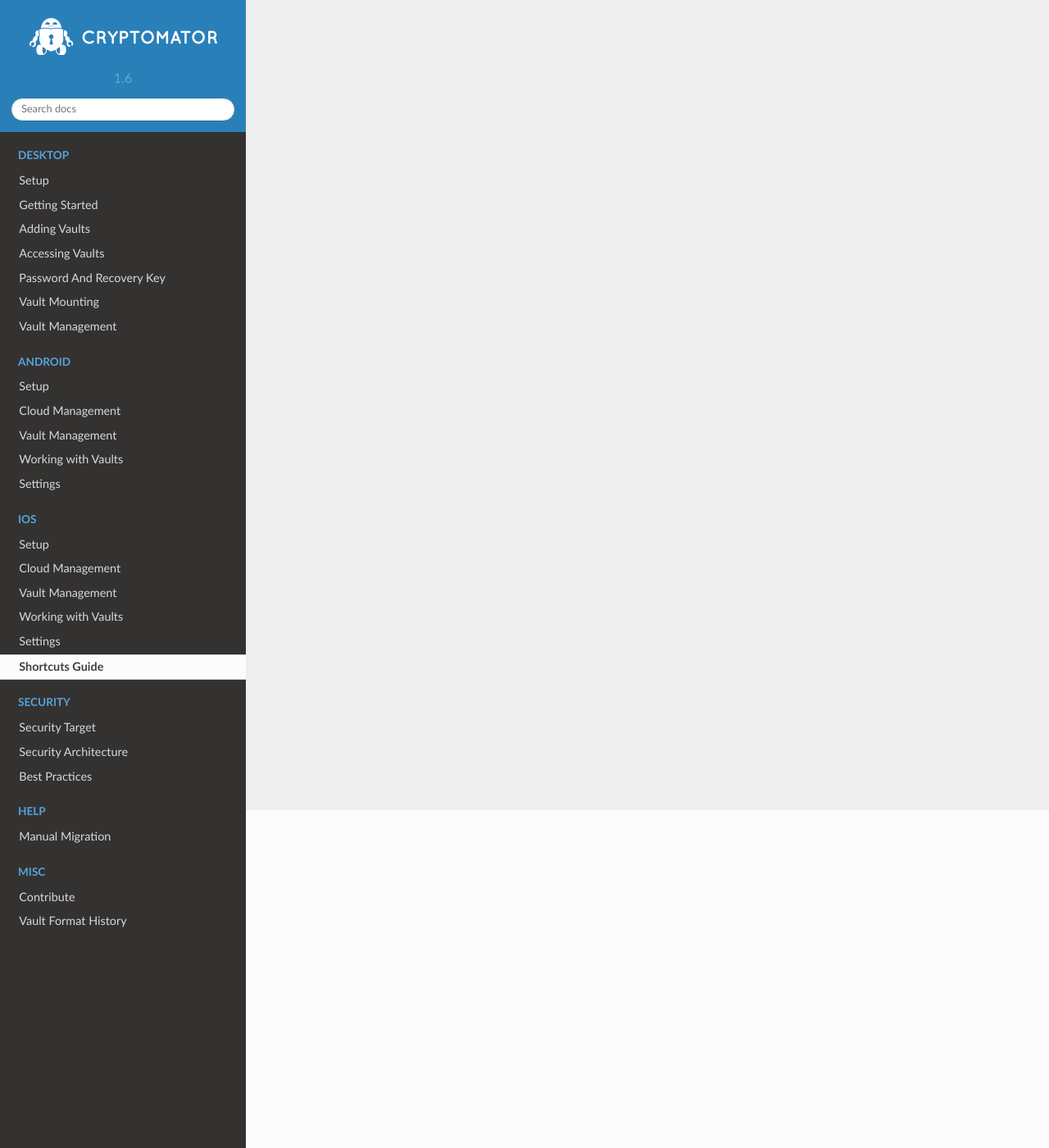
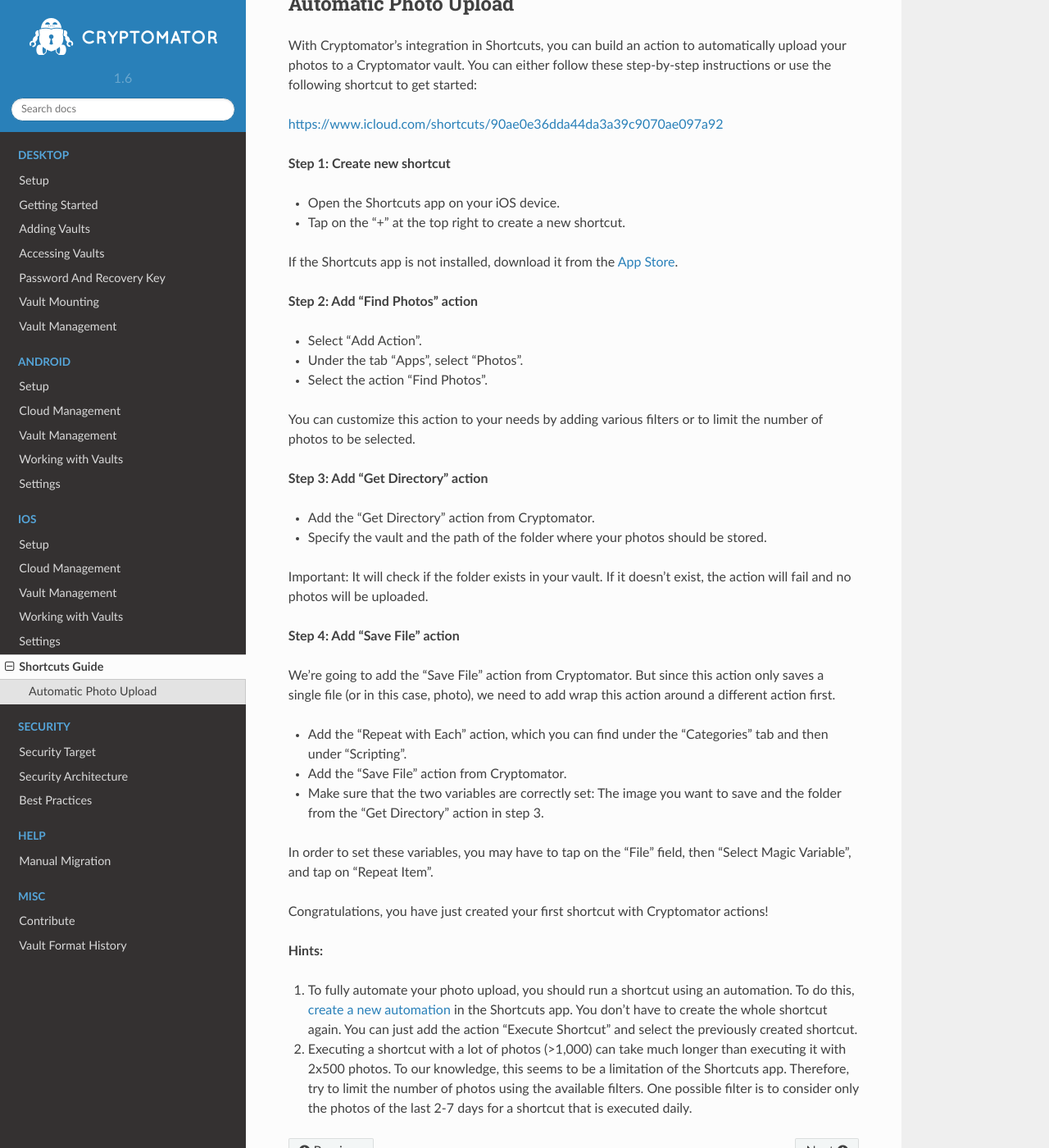
Before and after one commit to cryptomator/docs, a Sphinx documentation site: the page built from source/ios/shortcuts-guide.rst, in a window 1280 px wide and 1400 px high, scrolled down 412 px. Shown: the whole window at 82% size. Built offline with Sphinx 7.4.7 and the Read the Docs theme 2.0.0, drawn with Linux system fonts in a browser that asks for light colours; some of the changed text lies outside the part shown.

Commit message:
added ios shortcuts guide

```diff
--- a/source/ios/access-vault.rst
+++ b/source/ios/access-vault.rst
@@ -2,6 +2,8 @@
 ===================
 
 Cryptomator for iOS is fully integrated into the Files app of iOS. In order to access your encrypted data, you have to use the Files app.
+
+.. _ios/access-vault/enable-cryptomator-in-files-app:
 
 Enable Cryptomator in Files App
 -------------------------------
--- a/source/ios/shortcuts-guide.rst
+++ b/source/ios/shortcuts-guide.rst
@@ -1,4 +1,57 @@
 Shortcuts Guide
 ===============
 
-TODO.
+The Shortcuts integration of Cryptomator allows you to build different automations in the `Shortcuts app <https://support.apple.com/guide/shortcuts/welcome/ios>`_. With that, you can automate recurring tasks quickly and easily.
+
+For a shortcut to run smoothly, the vault must be unlocked during the execution of the shortcut. For automations, you should set the unlock duration to "Indefinite" in the :ref:`settings of your vault <ios/vault-management/unlock-duration>`.
+
+In addition, you should know that some Cryptomator shortcut actions build on each other. For example, the "Save File" action requires a folder inside a vault as an input, which can be obtained using the "Get Directory" action.
+
+.. _ios/shortcuts-guide/automatic-photo-upload:
+
+Automatic Photo Upload
+----------------------
+
+With Cryptomator's integration in Shortcuts, you can build an action to automatically upload your photos to a Cryptomator vault. You can either follow these step-by-step instructions or use the following shortcut to get started:
+
+`https://www.icloud.com/shortcuts/90ae0e36dda44da3a39c9070ae097a92 <https://www.icloud.com/shortcuts/90ae0e36dda44da3a39c9070ae097a92>`_
+
+**Step 1: Create new shortcut**
+
+* Open the Shortcuts app on your iOS device.
+* Tap on the "+" at the top right to create a new shortcut.
+
+If the Shortcuts app is not installed, download it from the `App Store <https://apps.apple.com/app/shortcuts/id915249334>`_.
+
+**Step 2: Add "Find Photos" action**
+
+* Select "Add Action".
+* Under the tab "Apps", select "Photos".
+* Select the action "Find Photos".
+
+You can customize this action to your needs by adding various filters or to limit the number of photos to be selected.
+
+**Step 3: Add "Get Directory" action**
+
+* Add the "Get Directory" action from Cryptomator.
+* Specify the vault and the path of the folder where your photos should be stored.
+
+Important: It will check if the folder exists in your vault. If it doesn't exist, the action will fail and no photos will be uploaded.
+
+**Step 4: Add "Save File" action**
+
+We're going to add the "Save File" action from Cryptomator. But since this action only saves a single file (or in this case, photo), we need to add wrap this action around a different action first.
+
+* Add the "Repeat with Each" action, which you can find under the "Categories" tab and then under "Scripting".
+* Add the "Save File" action from Cryptomator.
+* Make sure that the two variables are correctly set: The image you want to save and the folder from the "Get Directory" action in step 3.
+
+In order to set these variables, you may have to tap on the "File" field, then "Select Magic Variable", and tap on "Repeat Item".
+
+Congratulations, you have just created your first shortcut with Cryptomator actions!
+
+**Hints:**
+
+1. To fully automate your photo upload, you should run a shortcut using an automation. To do this, `create a new automation <https://support.apple.com/guide/shortcuts/create-a-new-personal-automation-apdfbdbd7123/ios>`_ in the Shortcuts app. You don't have to create the whole shortcut again. You can just add the action "Execute Shortcut" and select the previously created shortcut.
+
+2. Executing a shortcut with a lot of photos (>1,000) can take much longer than executing it with 2x500 photos. To our knowledge, this seems to be a limitation of the Shortcuts app. Therefore, try to limit the number of photos using the available filters. One possible filter is to consider only the photos of the last 2-7 days for a shortcut that is executed daily.
```
